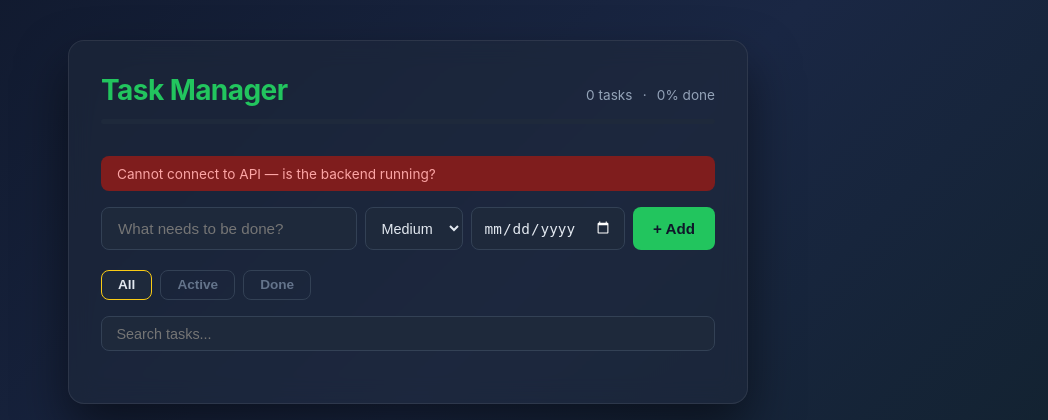
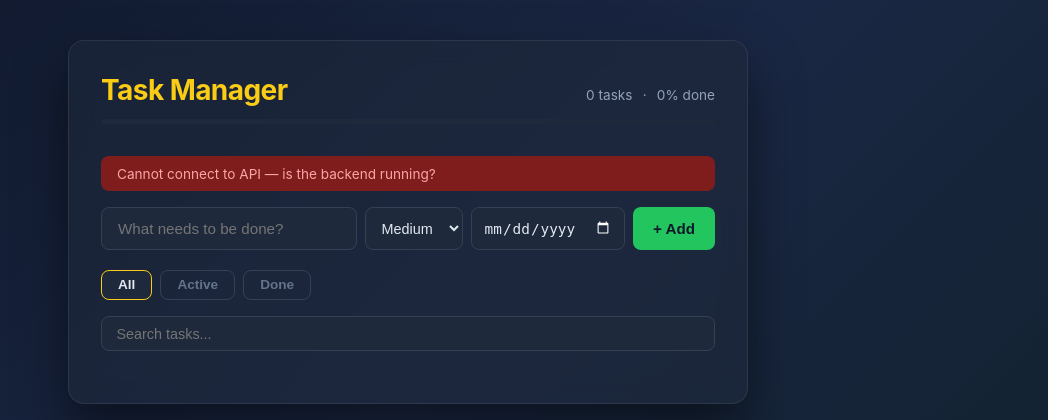
Before and after one commit to Aravindsvec/task_manager, a Python web app: template frontend/templates/index.html in a window 1280 px wide. Shown: the top 420 px of the page, without its empty margins (232-1280 px from the left). Run offline with Jinja, Linux system fonts and the light colour scheme; the template is opened without the code that fills it, so the values that code supplies are empty.

Commit message:
Change title color from green to yellow
Co-Authored-By: Claude Sonnet 4.6 <noreply@anthropic.com>

```diff
--- a/frontend/static/style.css
+++ b/frontend/static/style.css
@@ -32,7 +32,7 @@ body {
 h1 {
   font-size: 1.75rem;
   font-weight: 700;
-  color: #22c55e;
+  color: #facc15;
   letter-spacing: -0.02em;
 }
 
```
